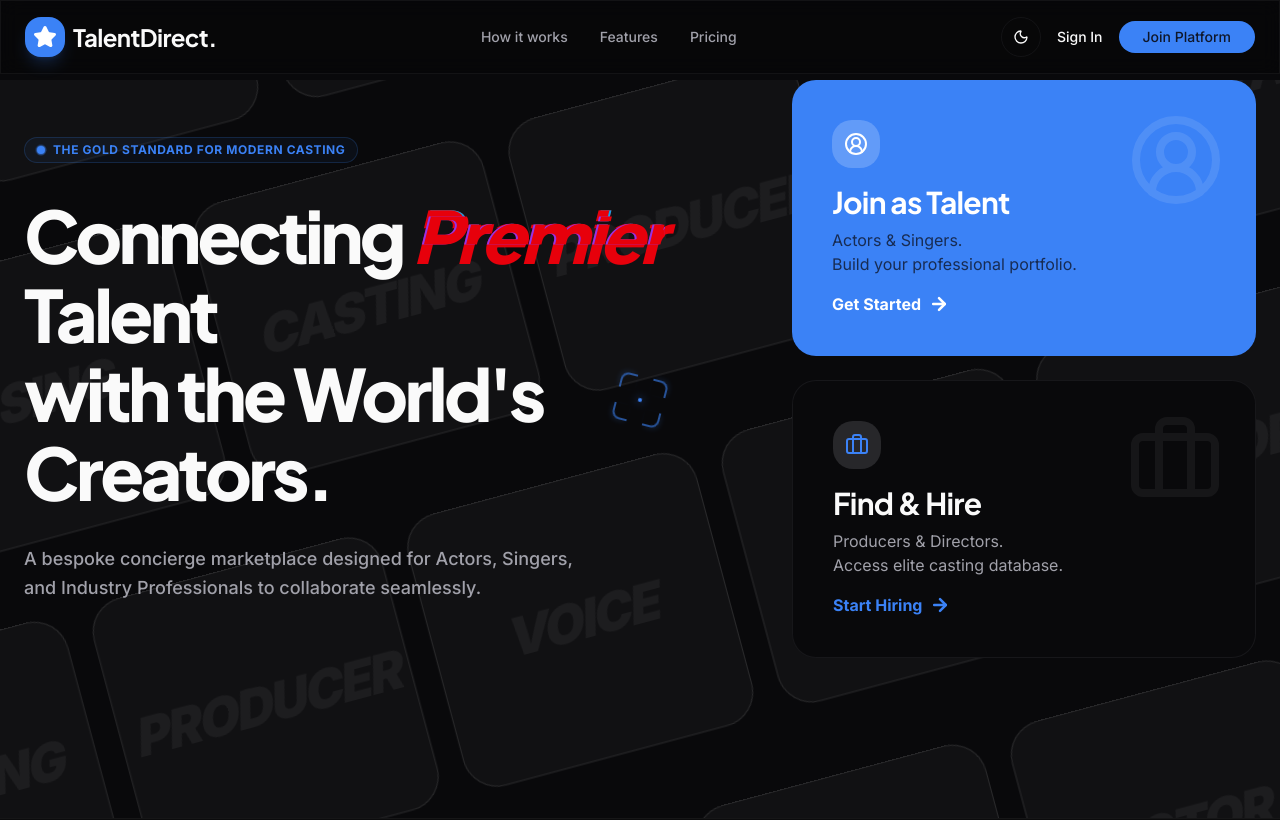
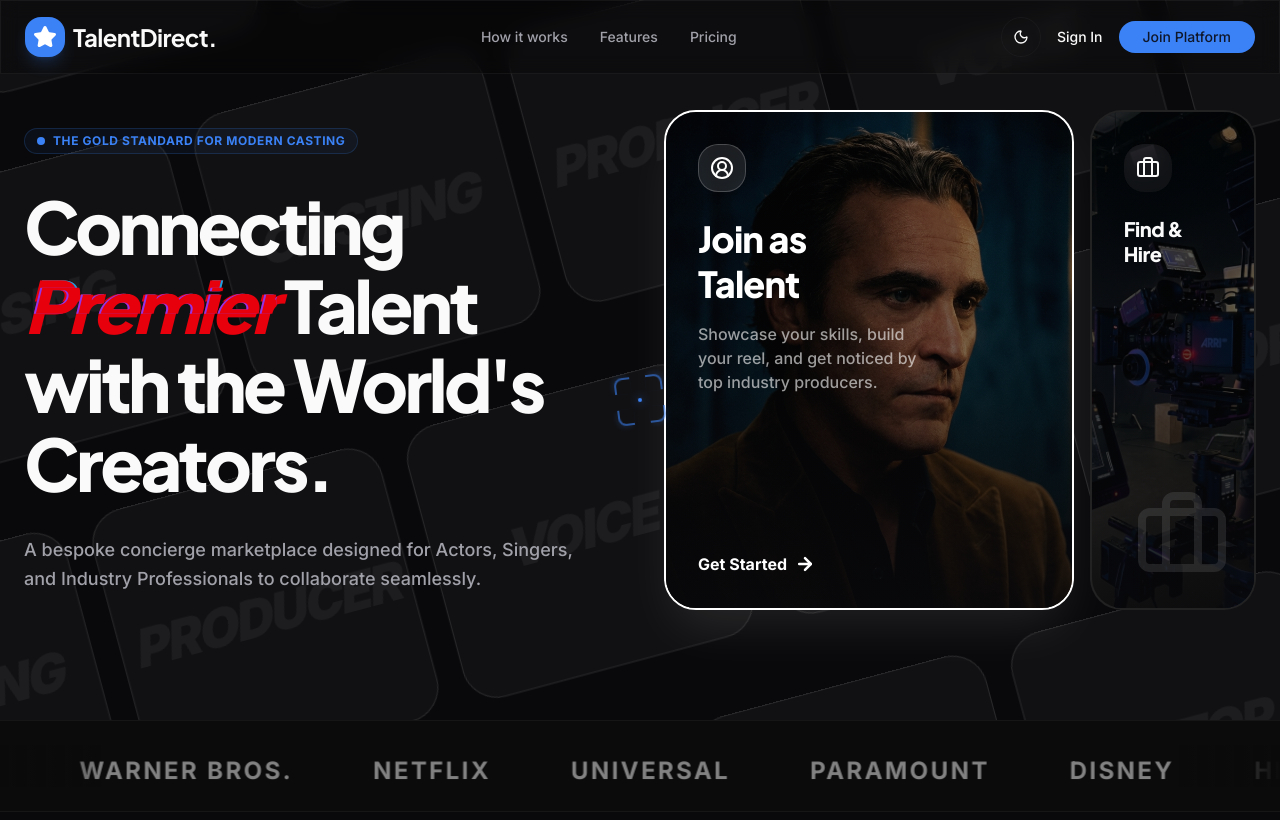
Before and after one commit to adityasingh7402/talent-marketplace, a Next.js app: page / in a window 1280 px wide. Shown: the top 820 px of the page. Built offline with nearby package versions, Linux system fonts and the light colour scheme.

Commit message:
after update

```diff
--- a/app/layout.tsx
+++ b/app/layout.tsx
@@ -3,6 +3,7 @@
 import "./globals.css";
 import { ThemeProvider } from "@/components/theme-provider";
 import TargetCursor from "@/components/target-cursor";
+import SmoothScroll from "@/components/smooth-scroll";
 
 const inter = Inter({
   variable: "--font-inter",
@@ -34,12 +35,14 @@
           themes={["light", "dark"]}
           storageKey="talent-marketplace-theme"
         >
+          <SmoothScroll>
             <TargetCursor
               spinDuration={2}
               hideDefaultCursor={true}
               parallaxOn={true}
             />
             {children}
+          </SmoothScroll>
         </ThemeProvider>
       </body>
     </html>
--- a/app/page.tsx
+++ b/app/page.tsx
@@ -1,16 +1,31 @@
+"use client";
+
+import { useState, useEffect } from "react";
+import { motion, AnimatePresence } from "framer-motion";
 import Link from "next/link";
 import { Button } from "@/components/ui/button";
-import { Card, CardContent } from "@/components/ui/card";
-import { UserCircle2, Briefcase, Star, Search, ShieldCheck, Zap } from "lucide-react";
+import { Star, UserCircle2, Briefcase, Search, ShieldCheck, Zap } from "lucide-react";
 import { ModeToggle } from "@/components/mode-toggle";
 import GlitchText from "@/components/glitch-text";
 import StaggeredMenu from "@/components/staggered-menu";
 import SpotlightCard from "@/components/spotlight-card";
-import BlobBackground from "@/components/blob-background";
 import GridMotion from "@/components/grid-motion";
 import LogoLoop from "@/components/logo-loop";
 
 export default function LandingPage() {
+  const [activeCard, setActiveCard] = useState<'talent' | 'industry'>('talent');
+  const [isMobile, setIsMobile] = useState(false);
+
+  useEffect(() => {
+    const checkMobile = () => setIsMobile(window.innerWidth < 640);
+    checkMobile();
+    window.addEventListener('resize', checkMobile);
+    return () => window.removeEventListener('resize', checkMobile);
+  }, []);
+
+  const talentBg = "/talent-bg.png";
+  const industryBg = "/industry-bg.png";
+
   return (
     <div className="flex flex-col min-h-screen bg-background selection:bg-primary/20">
       {/* Mobile Staggered Menu */}
@@ -63,14 +78,14 @@
         </div>
       </nav>
 
-      <main className="grow pt-20">
+      <main className="grow">
         {/* Hero Section */}
-        <section className="px-6 relative overflow-hidden pb-40">
+        <section className="px-6 relative overflow-hidden min-h-[90vh] flex items-center pt-20 pb-20">
           <GridMotion />
 
-          <div className="relative z-10 max-w-7xl mx-auto grid grid-cols-1 lg:grid-cols-5 gap-12 items-center">
+          <div className="relative z-10 max-w-[90rem] mx-auto grid grid-cols-1 lg:grid-cols-12 gap-12 items-center w-full">
             {/* Left Column: Text Content */}
-            <div className="text-center lg:text-left space-y-8 lg:col-span-3">
+            <div className="text-center lg:text-left space-y-8 lg:col-span-6">
               <div className="inline-flex items-center gap-2 px-3 py-1 rounded-full border border-primary/20 bg-primary/5 text-primary text-xs font-bold uppercase tracking-wider animate-in fade-in slide-in-from-bottom-4 duration-1000 mx-auto lg:mx-0">
                 <span className="relative flex h-2 w-2">
                   <span className="animate-ping absolute inline-flex h-full w-full rounded-full bg-primary opacity-75"></span>
@@ -89,47 +104,181 @@
               </p>
             </div>
 
-            {/* Right Column: Dynamic Cards */}
-            <div className="flex flex-col gap-6 w-full lg:col-span-2 lg:ml-auto">
-              <Link href="/talent/register" className="w-full">
-                <div className="group relative p-6 lg:p-10 rounded-3xl bg-primary text-white overflow-hidden transition-all duration-500 hover:scale-[1.02] hover:shadow-2xl hover:shadow-primary/20">
-                  <div className="absolute top-0 right-0 p-8 opacity-10 group-hover:scale-150 transition-transform duration-700">
-                    <UserCircle2 className="w-24 h-24" />
-                  </div>
-                  <div className="relative z-10 space-y-4">
-                    <div className="w-12 h-12 rounded-2xl bg-white/20 flex items-center justify-center">
-                      <UserCircle2 className="w-6 h-6" />
+            {/* Right Column: Dynamic Interactive Cards */}
+            <div className="flex flex-col sm:flex-row gap-4 w-full lg:col-span-6 lg:ml-auto h-[700px] sm:h-[450px] lg:h-[500px]">
+              {/* Talent Card */}
+              <motion.div
+                layout
+                initial={false}
+                animate={{
+                  flex: isMobile ? 1 : (activeCard === 'talent' ? 2.5 : 1),
+                }}
+                transition={{
+                  duration: 0.6,
+                  ease: [0.22, 1, 0.36, 1]
+                }}
+                onClick={() => !isMobile && setActiveCard('talent')}
+                className={`relative rounded-4xl overflow-hidden cursor-pointer group border-2 bg-zinc-950 ${(activeCard === 'talent' || isMobile)
+                  ? 'border-white shadow-2xl shadow-white/10'
+                  : 'border-white/10 hover:border-white/20'
+                  }`}
+              >
+                {/* Background Image & Overlay */}
+                <div className="absolute inset-0 z-0 overflow-hidden pointer-events-none">
+                  <motion.img
+                    layout
+                    animate={{ scale: (activeCard === 'talent' || isMobile) ? 1.1 : 1 }}
+                    transition={{ duration: 0.8, ease: [0.22, 1, 0.36, 1] }}
+                    src={talentBg}
+                    className="w-full h-full object-cover opacity-60 transition-opacity group-hover:opacity-75"
+                    alt="Talent background"
+                  />
+                  <motion.div
+                    animate={{ backgroundColor: (activeCard === 'talent' || isMobile) ? 'transparent' : 'rgba(0,0,0,0.3)' }}
+                    className="absolute inset-0 bg-linear-to-t from-zinc-950/80 via-zinc-950/20 to-transparent"
+                  />
+                </div>
+
+                <div className="relative z-10 h-full p-6 lg:p-8 flex flex-col justify-between">
+                  <motion.div layout="position">
+                    <motion.div
+                      layout
+                      className={`w-12 h-12 rounded-2xl flex items-center justify-center mb-6 transition-colors duration-500 ${(activeCard === 'talent' || isMobile) ? 'bg-white/10 backdrop-blur-md border border-white/20' : 'bg-secondary/40 backdrop-blur-md'
+                        }`}
+                    >
+                      <UserCircle2 className={`w-6 h-6 ${(activeCard === 'talent' || isMobile) ? 'text-white' : 'text-foreground'}`} />
+                    </motion.div>
+
+                    <motion.div layout="position" className="space-y-4">
+                      <motion.h3 layout="position" className={`font-heading font-black leading-tight transition-all duration-500 ${(activeCard === 'talent' || isMobile) ? 'text-2xl lg:text-4xl text-white' : 'text-xl text-foreground'
+                        }`}>
+                        Join as <br />Talent
+                      </motion.h3>
+
+                      <AnimatePresence mode="popLayout">
+                        {(activeCard === 'talent' || isMobile) && (
+                          <motion.p
+                            layout
+                            initial={{ opacity: 0, y: 10 }}
+                            animate={{ opacity: 1, y: 0 }}
+                            exit={{ opacity: 0, y: 10 }}
+                            transition={{ duration: 0.4 }}
+                            className="text-white/60 text-base font-medium max-w-[240px]"
+                          >
+                            Showcase your skills, build your reel, and get noticed by top industry producers.
+                          </motion.p>
+                        )}
+                      </AnimatePresence>
+                    </motion.div>
+                  </motion.div>
+
+                  <Link href="/talent/register" className="mt-auto cursor-target">
+                    <motion.div
+                      layout="position"
+                      className={`inline-flex items-center gap-2 font-bold ${(activeCard === 'talent' || isMobile)
+                        ? 'text-white translate-x-0'
+                        : 'text-muted-foreground'
+                        } ${(activeCard !== 'talent' && !isMobile) ? 'opacity-0 translate-y-4' : 'opacity-100'}`}
+                    >
+                      Get Started <svg width="20" height="20" viewBox="0 0 24 24" fill="none" stroke="currentColor" strokeWidth="3" strokeLinecap="round" strokeLinejoin="round"><path d="M5 12h14" /><path d="m12 5 7 7-7 7" /></svg>
+                    </motion.div>
+                  </Link>
+
+                  {/* Large Background Icon for Sunk State */}
+                  {(activeCard !== 'talent' && !isMobile) && (
+                    <div className="absolute bottom-0 right-0 p-6 opacity-10">
+                      <UserCircle2 className="w-24 h-24" />
                     </div>
-                    <div className="space-y-2">
-                      <h3 className="font-heading text-2xl lg:text-3xl font-bold">Join as Talent</h3>
-                      <p className="text-primary-foreground/80 text-base">Actors & Singers. <br />Build your professional portfolio.</p>
+                  )}
+                </div>
+              </motion.div>
+
+              {/* Industry Card */}
+              <motion.div
+                layout
+                initial={false}
+                animate={{
+                  flex: isMobile ? 1 : (activeCard === 'industry' ? 2.5 : 1),
+                }}
+                transition={{
+                  duration: 0.6,
+                  ease: [0.22, 1, 0.36, 1]
+                }}
+                onClick={() => !isMobile && setActiveCard('industry')}
+                className={`relative rounded-4xl overflow-hidden cursor-pointer group border-2 bg-zinc-950 ${(activeCard === 'industry' || isMobile)
+                  ? 'border-white shadow-2xl shadow-white/10'
+                  : 'border-white/10 hover:border-white/20'
+                  }`}
+              >
+                {/* Background Image & Overlay */}
+                <div className="absolute inset-0 z-0 overflow-hidden pointer-events-none">
+                  <motion.img
+                    layout
+                    animate={{ scale: (activeCard === 'industry' || isMobile) ? 1.1 : 1 }}
+                    transition={{ duration: 0.8, ease: [0.22, 1, 0.36, 1] }}
+                    src={industryBg}
+                    className="w-full h-full object-cover opacity-60 transition-opacity group-hover:opacity-75"
+                    alt="Industry background"
+                  />
+                  <motion.div
+                    animate={{ backgroundColor: (activeCard === 'industry' || isMobile) ? 'transparent' : 'rgba(0,0,0,0.3)' }}
+                    className="absolute inset-0 bg-linear-to-t from-zinc-950/80 via-zinc-950/20 to-transparent"
+                  />
+                </div>
+
+                <div className="relative z-10 h-full p-6 lg:p-8 flex flex-col justify-between">
+                  <motion.div layout="position">
+                    <motion.div
+                      layout
+                      className={`w-12 h-12 rounded-2xl flex items-center justify-center mb-6 transition-colors duration-500 ${(activeCard === 'industry' || isMobile) ? 'bg-white/10 backdrop-blur-md border border-white/20' : 'bg-secondary/40 backdrop-blur-md'
+                        }`}
+                    >
+                      <Briefcase className={`w-6 h-6 ${(activeCard === 'industry' || isMobile) ? 'text-white' : 'text-foreground'}`} />
+                    </motion.div>
+
+                    <motion.div layout="position" className="space-y-4">
+                      <motion.h3 layout="position" className={`font-heading font-black leading-tight transition-all duration-500 ${(activeCard === 'industry' || isMobile) ? 'text-2xl lg:text-4xl text-white' : 'text-xl text-foreground'
+                        }`}>
+                        Find & <br />Hire
+                      </motion.h3>
+
+                      <AnimatePresence mode="popLayout">
+                        {(activeCard === 'industry' || isMobile) && (
+                          <motion.p
+                            layout
+                            initial={{ opacity: 0, y: 10 }}
+                            animate={{ opacity: 1, y: 0 }}
+                            exit={{ opacity: 0, y: 10 }}
+                            transition={{ duration: 0.4 }}
+                            className="text-white/60 text-base font-medium max-w-[240px]"
+                          >
+                            Access the world's most elite casting database and find the perfect talent for your next project.
+                          </motion.p>
+                        )}
+                      </AnimatePresence>
+                    </motion.div>
+                  </motion.div>
+
+                  <Link href="/industry/register" className="mt-auto cursor-target">
+                    <motion.div
+                      layout="position"
+                      className={`inline-flex items-center gap-2 font-bold ${(activeCard === 'industry' || isMobile)
+                        ? 'text-white translate-x-0'
+                        : 'text-muted-foreground'
+                        } ${(activeCard !== 'industry' && !isMobile) ? 'opacity-0 translate-y-4' : 'opacity-100'}`}
+                    >
+                      Start Hiring <svg width="20" height="20" viewBox="0 0 24 24" fill="none" stroke="currentColor" strokeWidth="3" strokeLinecap="round" strokeLinejoin="round"><path d="M5 12h14" /><path d="m12 5 7 7-7 7" /></svg>
+                    </motion.div>
+                  </Link>
+
+                  {/* Large Background Icon for Sunk State */}
+                  {(activeCard !== 'industry' && !isMobile) && (
+                    <div className="absolute bottom-0 right-0 p-6 opacity-10">
+                      <Briefcase className="w-24 h-24" />
                     </div>
-                    <div className="inline-flex items-center gap-2 font-bold group-hover:translate-x-2 transition-transform">
-                      Get Started <svg width="20" height="20" viewBox="0 0 24 24" fill="none" stroke="currentColor" strokeWidth="3" strokeLinecap="round" strokeLinejoin="round"><path d="M5 12h14" /><path d="m12 5 7 7-7 7" /></svg>
-                    </div>
-                  </div>
+                  )}
                 </div>
-              </Link>
-
-              <Link href="/industry/register" className="w-full">
-                <div className="group relative p-6 lg:p-10 rounded-3xl bg-card border border-border/50 overflow-hidden transition-all duration-500 hover:scale-[1.02] hover:shadow-xl">
-                  <div className="absolute top-0 right-0 p-8 opacity-5 group-hover:scale-150 transition-transform duration-700">
-                    <Briefcase className="w-24 h-24 text-foreground" />
-                  </div>
-                  <div className="relative z-10 space-y-4">
-                    <div className="w-12 h-12 rounded-2xl bg-secondary flex items-center justify-center">
-                      <Briefcase className="w-6 h-6 text-primary" />
-                    </div>
-                    <div className="space-y-2">
-                      <h3 className="font-heading text-2xl lg:text-3xl font-bold">Find & Hire</h3>
-                      <p className="text-muted-foreground text-base">Producers & Directors. <br />Access elite casting database.</p>
-                    </div>
-                    <div className="inline-flex items-center gap-2 font-bold text-primary group-hover:translate-x-2 transition-transform">
-                      Start Hiring <svg width="20" height="20" viewBox="0 0 24 24" fill="none" stroke="currentColor" strokeWidth="3" strokeLinecap="round" strokeLinejoin="round"><path d="M5 12h14" /><path d="m12 5 7 7-7 7" /></svg>
-                    </div>
-                  </div>
-                </div>
-              </Link>
+              </motion.div>
             </div>
           </div>
         </section>
@@ -206,8 +355,8 @@
                   title: "Unified Login",
                   desc: "Secure authentication powered by Clerk for a zero-friction entry into the marketplace."
                 }
-              ].map((feature, i) => (
-                <SpotlightCard key={i} spotlightColor="rgba(0, 229, 255, 0.2)" className="cursor-target">
+              ].map((feature) => (
+                <SpotlightCard key={feature.title} spotlightColor="rgba(0, 229, 255, 0.2)" className="cursor-target">
                   <div className="space-y-4">
                     <div className="w-16 h-16 rounded-2xl bg-primary/5 flex items-center justify-center">
                       {feature.icon}
@@ -241,7 +390,7 @@
       </main>
 
       <footer className="border-t border-border/40 py-12 px-6">
-        <div className="max-w-6xl mx-auto flex flex-col md:row items-center justify-between gap-8 text-muted-foreground text-sm">
+        <div className="max-w-6xl mx-auto flex flex-col md:flex-row items-center justify-between gap-8 text-muted-foreground text-sm">
           <div className="flex items-center gap-2 grayscale brightness-50">
             <Star className="w-5 h-5 fill-secondary" />
             <span className="font-heading font-bold text-lg">TalentDirect.</span>
--- /dev/null
+++ b/components/smooth-scroll.tsx
@@ -0,0 +1,42 @@
+"use client";
+
+import { useEffect, useRef } from "react";
+import Lenis from "lenis";
+
+export default function SmoothScroll({
+    children,
+}: {
+    children: React.ReactNode;
+}) {
+    const lenisRef = useRef<Lenis | null>(null);
+
+    useEffect(() => {
+        // Initialize Lenis
+        const lenis = new Lenis({
+            duration: 1.2,
+            easing: (t) => Math.min(1, 1.001 - Math.pow(2, -10 * t)), // Smooth easing
+            orientation: "vertical",
+            gestureOrientation: "vertical",
+            smoothWheel: true,
+            touchMultiplier: 2,
+        });
+
+        lenisRef.current = lenis;
+
+        // Animation frame loop
+        function raf(time: number) {
+            lenis.raf(time);
+            requestAnimationFrame(raf);
+        }
+
+        requestAnimationFrame(raf);
+
+        // Cleanup on unmount
+        return () => {
+            lenis.destroy();
+            lenisRef.current = null;
+        };
+    }, []);
+
+    return <>{children}</>;
+}
```
Also changed, not shown: public/industry-bg.png (added), public/talent-bg.png (added). Lines whose indentation alone changed are shown as unchanged.
